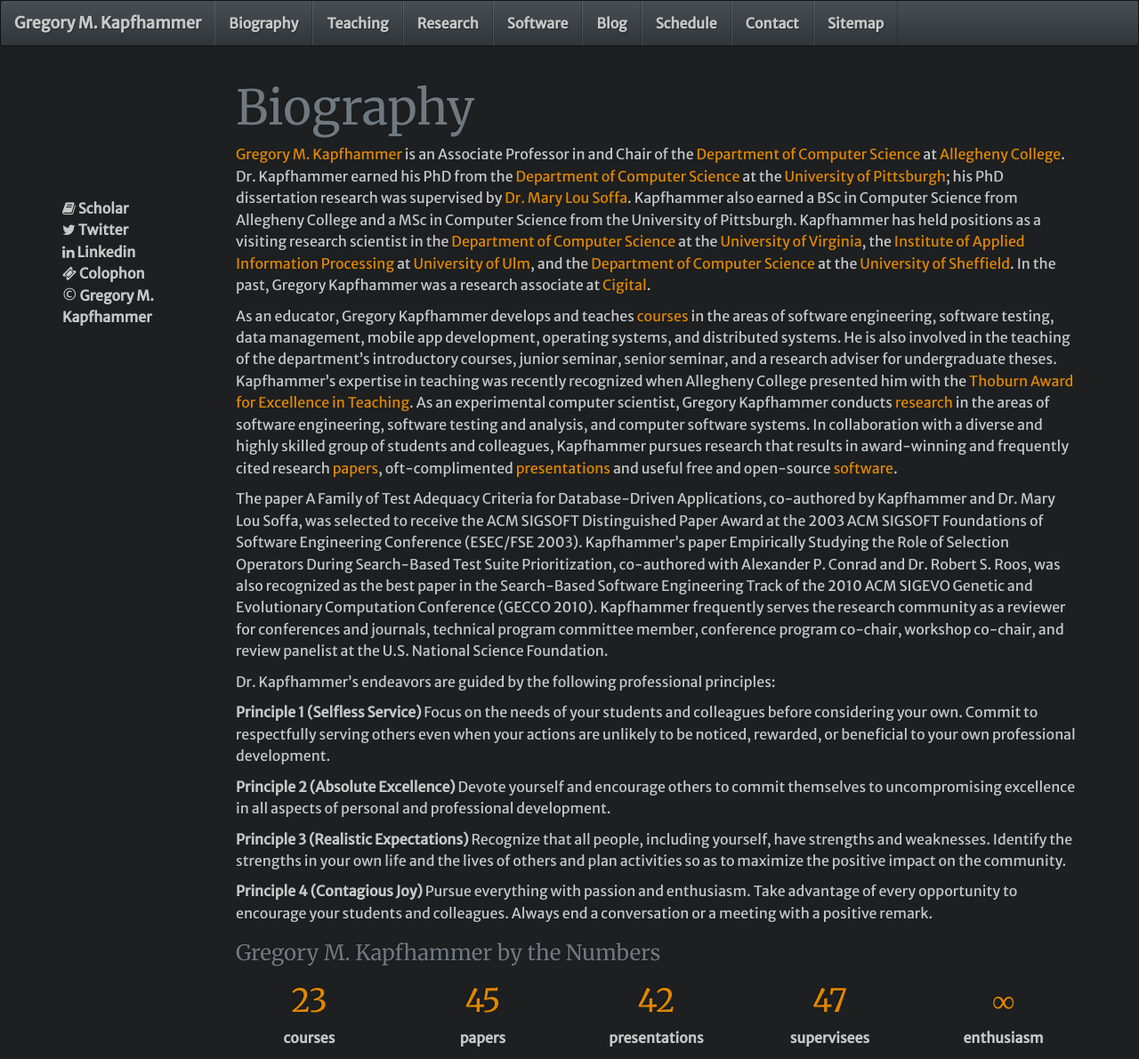
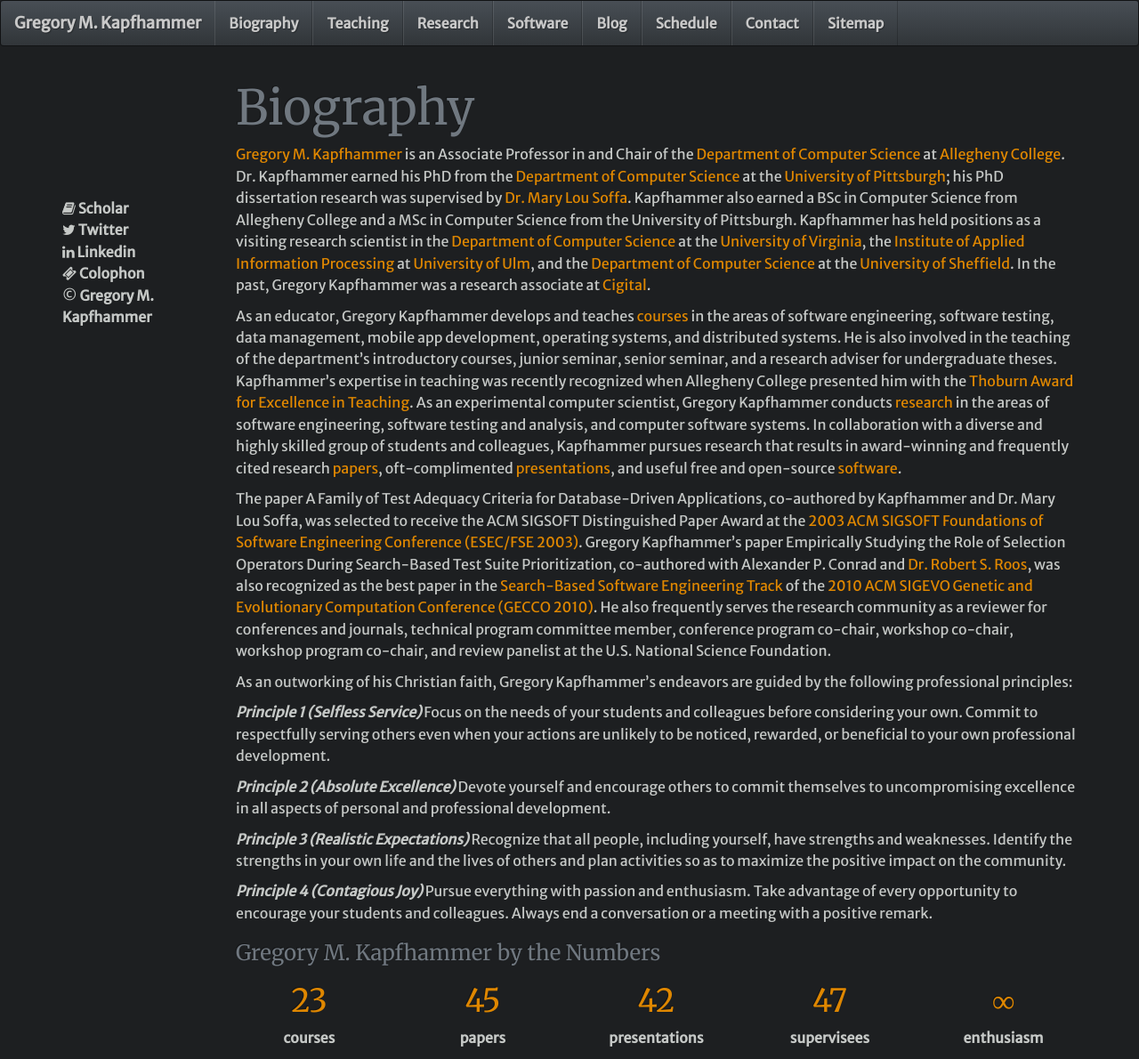
Before and after one commit to geerc/www, a Jekyll site: the page built from gkapfham/site/main/Biography.md, in a window 1280 px wide. Shown: the whole page at 89% size. Built offline with Jekyll 4.4.1, drawn with Linux system fonts in a browser that asks for light colours; nearby versions of some CDN libraries; Markdown is read by kramdown in place of the engine named in the settings; comment, search, counter and statistics services are not loaded.

Commit message:
Finished the first draft of the Biography.md.  Need to add in links of later papers.

```diff
--- a/gkapfham/site/main/Biography.md
+++ b/gkapfham/site/main/Biography.md
@@ -33,31 +33,32 @@ scientist, Gregory Kapfhammer conducts [research]({{page.backup}}/site/main/Rese
 engineering, software testing and analysis, and computer software systems. In collaboration with a diverse and highly
 skilled group of students and colleagues, Kapfhammer pursues research that results in award-winning and frequently cited
 research [papers]({{page.backup}}/site/research/Papers/), oft-complimented
-[presentations]({{page.backup}}/site/research/Presentations/) and useful free and open-source
+[presentations]({{page.backup}}/site/research/Presentations/), and useful free and open-source
 [software]({{page.backup}}/site/main/Software/).
 
 The paper A Family of Test Adequacy Criteria for Database-Driven Applications, co-authored by Kapfhammer and Dr. Mary
-Lou Soffa, was selected to receive the ACM SIGSOFT Distinguished Paper Award at the 2003 ACM SIGSOFT Foundations of
-Software Engineering Conference (ESEC/FSE 2003). Kapfhammer's paper Empirically Studying the Role of Selection Operators
-During Search-Based Test Suite Prioritization, co-authored with Alexander P. Conrad and Dr. Robert S. Roos, was also
-recognized as the best paper in the Search-Based Software Engineering Track of the 2010 ACM SIGEVO Genetic and
-Evolutionary Computation Conference (GECCO 2010). Kapfhammer frequently serves the research community as a reviewer for
-conferences and journals, technical program committee member, conference program co-chair, workshop co-chair, and review
-panelist at the U.S. National Science Foundation.
+Lou Soffa, was selected to receive the ACM SIGSOFT Distinguished Paper Award at the [2003 ACM SIGSOFT Foundations of
+Software Engineering Conference (ESEC/FSE 2003)](http://esecfse.cs.helsinki.fi/). Gregory Kapfhammer's paper Empirically
+Studying the Role of Selection Operators During Search-Based Test Suite Prioritization, co-authored with Alexander P.
+Conrad and [Dr. Robert S. Roos](http://www.cs.allegheny.edu/~rroos/), was also recognized as the best paper in the
+[Search-Based Software Engineering Track](http://www.sigevo.org/gecco-2010/organizers-tracks.html#sbse) of the [2010 ACM
+SIGEVO Genetic and Evolutionary Computation Conference (GECCO 2010)](http://www.sigevo.org/gecco-2010/). He also
+frequently serves the research community as a reviewer for conferences and journals, technical program committee member,
+conference program co-chair, workshop co-chair, workshop program co-chair, and review panelist at the U.S. National
+Science Foundation.
 
-Dr. Kapfhammer's endeavors are guided by the following professional principles:
+As an outworking of his Christian faith, Gregory Kapfhammer's endeavors are guided by the following professional principles:
 
-
-<b>Principle 1 (Selfless Service)</b> Focus on the needs of your students and colleagues before considering your own. Commit to
+***Principle 1 (Selfless Service)*** Focus on the needs of your students and colleagues before considering your own. Commit to
 respectfully serving others even when your actions are unlikely to be noticed, rewarded, or beneficial to your own
 professional development.
 
-<b>Principle 2 (Absolute Excellence)</b> Devote yourself and encourage others to commit themselves to uncompromising excellence
+***Principle 2 (Absolute Excellence)*** Devote yourself and encourage others to commit themselves to uncompromising excellence
 in all aspects of personal and professional development.
 
-<b>Principle 3 (Realistic Expectations)</b> Recognize that all people, including yourself, have strengths and weaknesses.
+***Principle 3 (Realistic Expectations)*** Recognize that all people, including yourself, have strengths and weaknesses.
 Identify the strengths in your own life and the lives of others and plan activities so as to maximize the positive
 impact on the community.
 
-**Principle 4 (Contagious Joy)** Pursue everything with passion and enthusiasm. Take advantage of every opportunity to
+***Principle 4 (Contagious Joy)*** Pursue everything with passion and enthusiasm. Take advantage of every opportunity to
 encourage your students and colleagues. Always end a conversation or a meeting with a positive remark.
```
